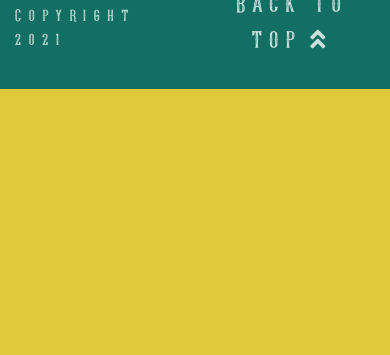
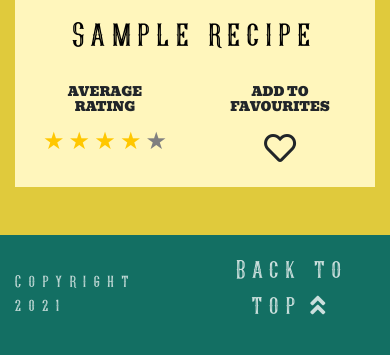
Before and after one commit to richardthorp/rodeo, a Flask app: page /my_recipes in a window 390 px wide. Shown: the part 755-1110 px from the top of the page. Before the commit the page ends 844 px from the top, so only its background shows below. Run offline with Flask 2, Linux system fonts and the light colour scheme; the visitor is signed in with stand-in values (Sample User, id 1); a database or web service that is not in the repository returns one stand-in record (values such as "Sample title"); some libraries are stand-ins or nearby versions.

Commit message:
Add recipe cards to my_recipes and refactor toggle_favourite return statement

```diff
--- a/app.py
+++ b/app.py
@@ -86,7 +86,8 @@ def all_recipes():
 @app.route("/my_recipes", methods=["GET", "POST"])
 def my_recipes():
     form = Search_and_filter_form()
-    return render_template("my_recipes.html", form=form)
+    recipes = mongo.db.recipes.find({"favourites": session['username']})
+    return render_template("my_recipes.html", form=form, recipes=recipes)
 
 
 @app.route("/added_recipes")
@@ -281,10 +282,9 @@ def toggle_favourite(**kwargs):
         mongo.db.recipes.update_one(
                         {'_id': ObjectId(recipe_id)},
                         {'$push': {'favourites': session['username']}})
-    if return_page == 'recipe_page':
-        return redirect(url_for('recipe_page', recipe_id=recipe_id))
-    elif return_page == 'all_recipes':
-        return redirect(url_for('all_recipes', recipe_id=recipe_id))
+
+    return redirect(url_for(return_page, recipe_id=recipe_id))
+
 
 
 @app.route("/logout")
--- a/static/css/style.css
+++ b/static/css/style.css
@@ -136,6 +136,7 @@ nav {
 
 .recipe-card i {
     font-size: 2rem;
+    cursor: pointer;
 }
 
 .recipe-card-footer {
--- a/templates/my_recipes.html
+++ b/templates/my_recipes.html
@@ -2,9 +2,9 @@
 {% block content %}
 {% with messages = get_flashed_messages() %}
 {% if messages %}
-    {% for message in messages %}
-        <p>{{ message }}</p>
-    {% endfor %}
+{% for message in messages %}
+<p>{{ message }}</p>
+{% endfor %}
 {% endif %}
 {% endwith %}
 
@@ -54,8 +54,8 @@
                 <div class="col-12 col-md-6 col-lg-4">
                     <div class="sub-header text-right mt-1 mb-1">Filter recipes</div>
                     <div class="dropdown text-right">
-                        <button class="btn btn-secondary dropdown-toggle custom-button" type="button" id="dropdownMenuButton"
-                            data-toggle="dropdown" aria-haspopup="true" aria-expanded="false">
+                        <button class="btn btn-secondary dropdown-toggle custom-button" type="button"
+                            id="dropdownMenuButton" data-toggle="dropdown" aria-haspopup="true" aria-expanded="false">
                             Filter
                         </button>
                         <div class="dropdown-menu filter-dropdown" aria-labelledby="dropdownMenuButton">
@@ -91,5 +91,80 @@
         </form>
     </div>
 </div>
+<div class="row">
+    {% for recipe in recipes %}
+    <div class="col-12 col-md-6 col-lg-4 d-flex justify-content-center">
+        <div class="recipe-card">
+            <a href="{{url_for('recipe_page', recipe_id=recipe._id)}}">
+                <div class="recipe-image-container">
+                    <img src="{{ url_for('get_image', image_name = recipe.image_name) }}" alt="">
+                </div>
+                <h4 class="recipe-card-title logo-font text-center">{{ recipe.name }}</h4>
+            </a>
+            <div class="recipe-card-footer row">
+                <div class="col-6 text-center recipe-card-ratings">
+                    <h6 class="sub-header">Average<br>Rating</h6>
+                    {% if recipe.average_rating == 1 %}
+                    <span class="star coloured-star">&#9733;</span>
+                    <span class="star blank-star">&#9733;</span>
+                    <span class="star blank-star">&#9733;</span>
+                    <span class="star blank-star">&#9733;</span>
+                    <span class="star blank-star">&#9733;</span>
+                    {% elif recipe.average_rating == 2 %}
+                    <span class="star coloured-star">&#9733;</span>
+                    <span class="star coloured-star">&#9733;</span>
+                    <span class="star blank-star">&#9733;</span>
+                    <span class="star blank-star">&#9733;</span>
+                    <span class="star blank-star">&#9733;</span>
+                    {% elif recipe.average_rating == 3 %}
+                    <span class="star coloured-star">&#9733;</span>
+                    <span class="star coloured-star">&#9733;</span>
+                    <span class="star coloured-star">&#9733;</span>
+                    <span class="star blank-star">&#9733;</span>
+                    <span class="star blank-star">&#9733;</span>
+                    {% elif recipe.average_rating == 4 %}
+                    <span class="star coloured-star">&#9733;</span>
+                    <span class="star coloured-star">&#9733;</span>
+                    <span class="star coloured-star">&#9733;</span>
+                    <span class="star coloured-star">&#9733;</span>
+                    <span class="star blank-star">&#9733;</span>
+                    {% elif recipe.average_rating == 5 %}
+                    <span class="star coloured-star">&#9733;</span>
+                    <span class="star coloured-star">&#9733;</span>
+                    <span class="star coloured-star">&#9733;</span>
+                    <span class="star coloured-star">&#9733;</span>
+                    <span class="star coloured-star">&#9733;</span>
+                    {% else %}
+                    <span class="star blank-star">&#9733;</span>
+                    <span class="star blank-star">&#9733;</span>
+                    <span class="star blank-star">&#9733;</span>
+                    <span class="star blank-star">&#9733;</span>
+                    <span class="star blank-star">&#9733;</span>
+                    {% endif %}
+                </div>
+                <div class="col-6 text-center">
+                    <h6 class="sub-header">Add to<br>Favourites</h6>
+                    {% if session['username'] %}
+                    <form class="trigger-form-send" method="POST"
+                        action="{{ url_for('toggle_favourite', recipe_id=recipe._id, return_page='my_recipes') }}">
+                        {% if session['username'] in recipe.favourites %}
+                        <input type="checkbox" name="favourite" class="hidden-input"
+                            id="favourite-checkbox-checked-{{+ loop.index}}" value="delete_fav">
+                        <label for="favourite-checkbox-checked-{{+ loop.index}}"><i class="fas fa-heart"></i></label>
+                        {% else %}
+                        <input type="checkbox" name="favourite" class="hidden-input"
+                            id="favourite-checkbox-unchecked-{{+ loop.index}}" value="add_fav">
+                        <label for="favourite-checkbox-unchecked-{{+ loop.index}}"><i class="far fa-heart"></i></label>
+                        {% endif %}
+                    </form>
+                    {% else %}
+                    <i class="far fa-heart"></i>
+                    {% endif %}
+                </div>
+            </div>
+        </div>
+    </div>
+    {% endfor %}
+</div>
 
 {% endblock %}
```
